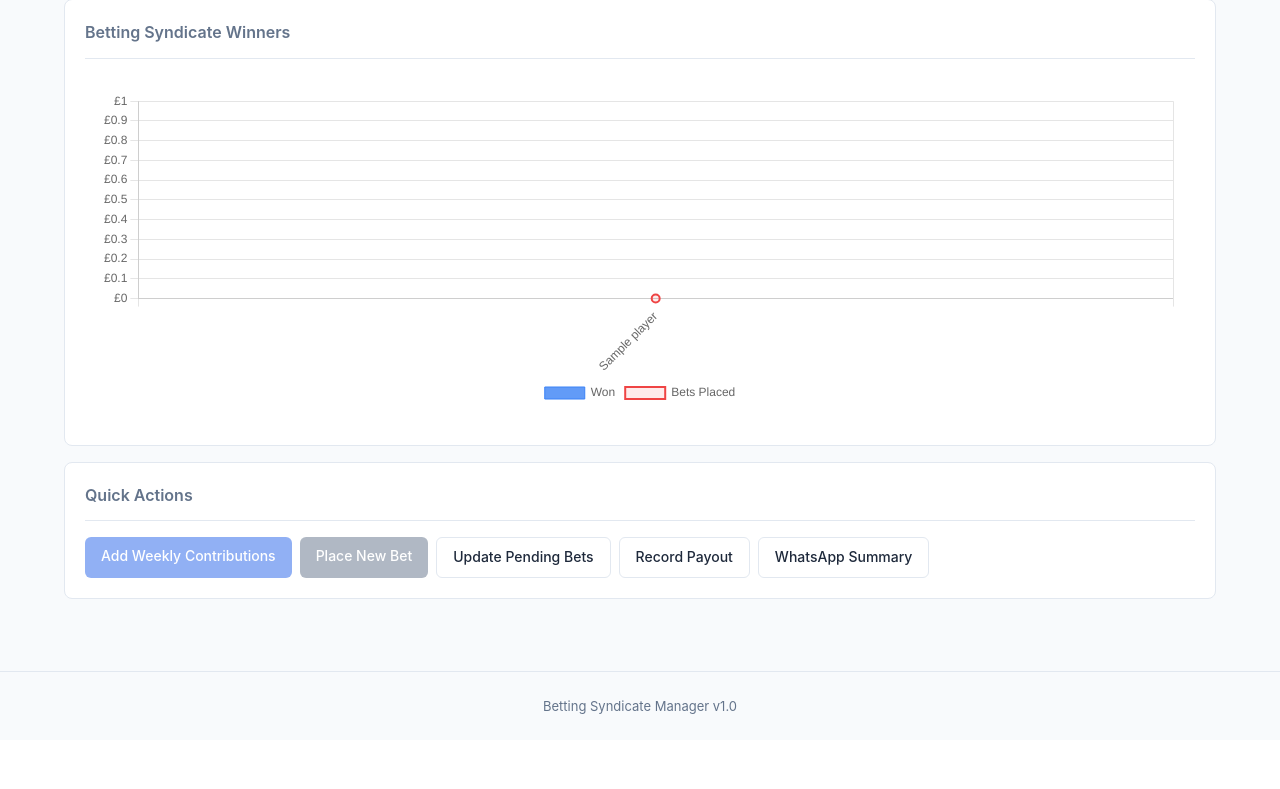
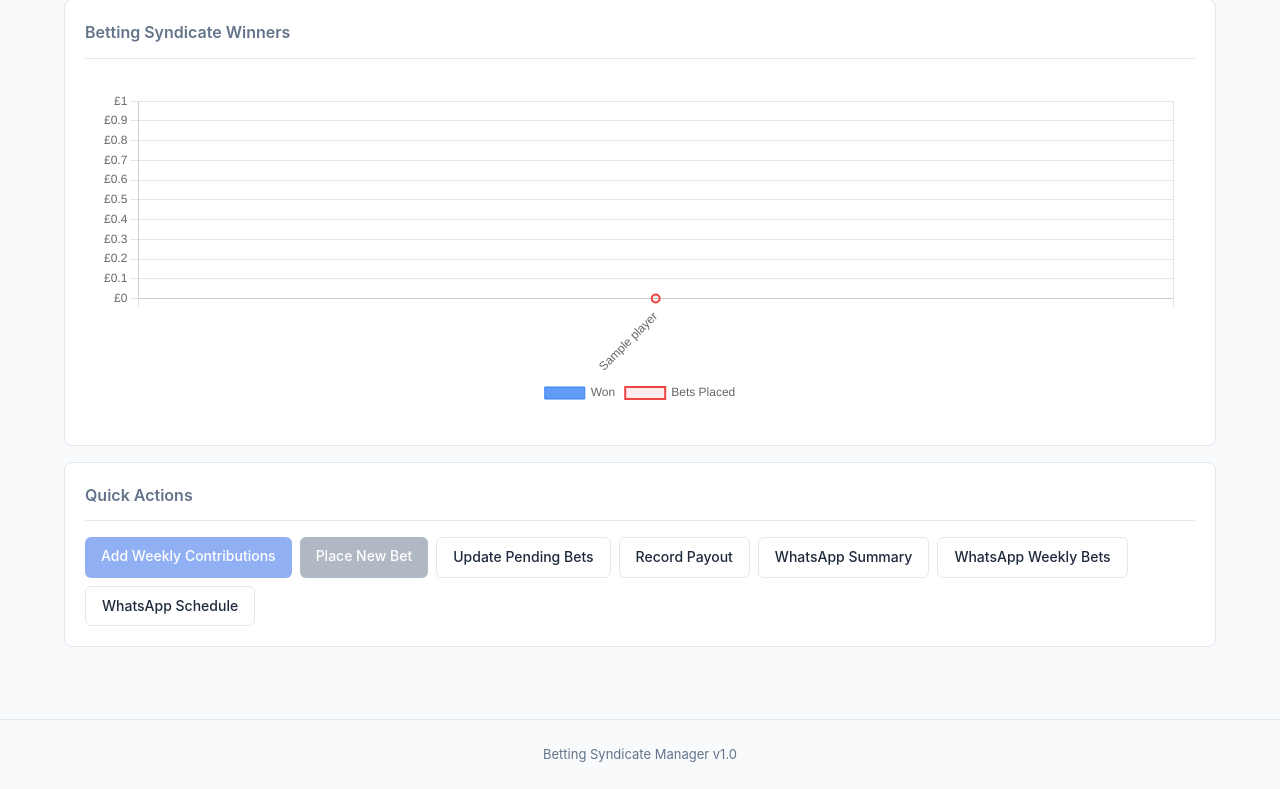
Before and after one commit to spacedlevo/betting_syndicate, a FastAPI app: page / in a window 1280 px wide. Shown: the part 838-1627 px from the top of the page. Before the commit the page ends 1552 px from the top, so only its background shows below. Run offline with FastAPI, Linux system fonts and the light colour scheme; tables that the repository leaves empty hold one stand-in row (values such as "Sample post").

Commit message:
added links to dashboard

```diff
--- a/app/templates/dashboard.html
+++ b/app/templates/dashboard.html
@@ -211,6 +211,8 @@
         <a href="/bets?status=pending" class="btn btn-outline">Update Pending Bets</a>
         <a href="/ledger/payout" class="btn btn-outline">Record Payout</a>
         <a href="/summary" class="btn btn-outline" target="_blank">WhatsApp Summary</a>
+        <a href="/weekly-bets" class="btn btn-outline" target="_blank">WhatsApp Weekly Bets</a>
+        <a href="/schedule" class="btn btn-outline" target="_blank">WhatsApp Schedule</a>
     </div>
 </div>
 
```
